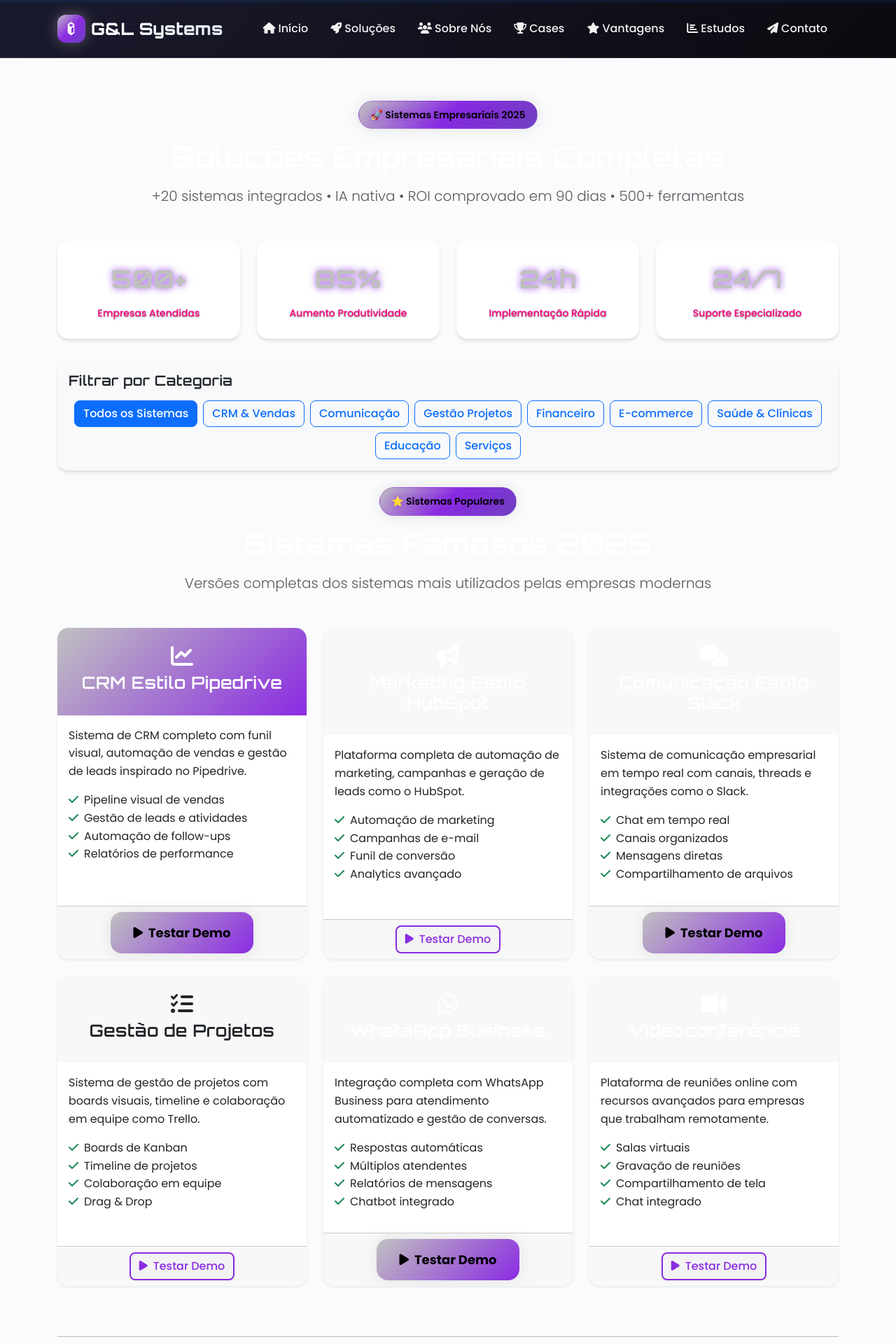
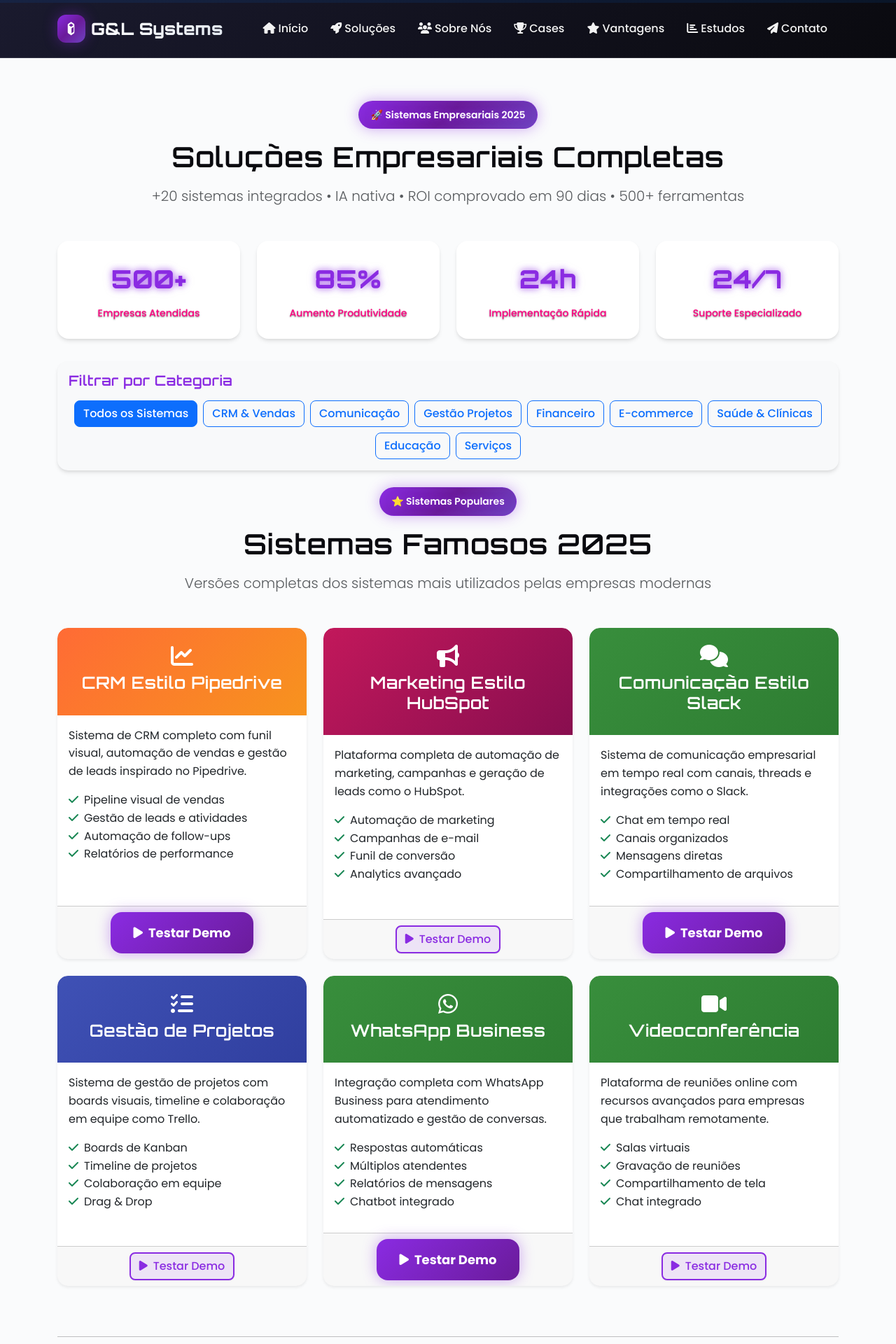
Before and after one commit to lsfrenzel/GLSystemsSite, a Flask app: page /solucoes in a window 1280 px wide. Shown: the top 1920 px of the page at 70% size. Run offline with Flask 3, Linux system fonts and the light colour scheme; some libraries are stand-ins or nearby versions.

Commit message:
Update website colors to purple and improve title contrast
Refactors CSS variables and component styles to implement a purple theme, replacing silver with shades of purple. Updates the primary color, gradients, shadows, and text colors across various components to a purple hue. Also modifies card headers in solutions.html to use segment-specific classes and a consistent text color for better contrast and thematic alignment.

Replit-Commit-Author: Agent
Replit-Commit-Session-Id: 8db193b9-43d9-4e29-9604-f0bcb321a9c8
Replit-Commit-Checkpoint-Type: full_checkpoint
Replit-Commit-Screenshot-Url: https://storage.googleapis.com/screenshot-production-us-central1/c598f6c9-edcb-4e2f-aaf5-095db389766a/8db193b9-43d9-4e29-9604-f0bcb321a9c8/krqV9OD

```diff
--- a/static/css/contact-forms.css
+++ b/static/css/contact-forms.css
@@ -8,9 +8,10 @@
 }
 
 .contact-form .card-header {
-    background: linear-gradient(135deg, #c0c0c0, #8a2be2);
+    background: linear-gradient(135deg, #8a2be2, #6a1b9a);
     border-radius: 16px 16px 0 0;
     border: none;
+    color: #fff;
 }
 
 /* Enhanced Form Fields */
--- a/static/css/modern-components.css
+++ b/static/css/modern-components.css
@@ -23,7 +23,7 @@
 .section-badge {
     display: inline-block;
     background: var(--gradient-tech);
-    color: #000;
+    color: #fff;
     padding: var(--space-2) var(--space-4);
     border-radius: var(--radius-full);
     font-size: var(--text-sm);
@@ -60,20 +60,20 @@
 
 .btn-primary-neon {
     background: var(--gradient-primary);
-    color: #000;
+    color: #fff;
     border: 2px solid var(--primary-color);
     box-shadow: var(--shadow-neon);
 }
 
 .btn-primary-neon:hover {
     background: var(--primary-dark);
-    color: #000;
+    color: #fff;
     transform: translateY(-2px);
     box-shadow: var(--shadow-glow);
 }
 
 .btn-secondary-neon {
-    background: rgba(192, 192, 192, 0.1);
+    background: rgba(138, 43, 226, 0.1);
     color: #8a2be2;
     border: 2px solid #8a2be2;
     box-shadow: var(--shadow-sm);
@@ -87,7 +87,7 @@
 
 .btn-cta {
     background: var(--gradient-neon);
-    color: #000;
+    color: #fff;
     border: none;
     padding: var(--space-4) var(--space-8);
     font-size: var(--text-lg);
@@ -98,7 +98,7 @@
 }
 
 .btn-cta:hover {
-    color: #000;
+    color: #fff;
     transform: translateY(-3px) scale(1.05);
     box-shadow: var(--shadow-glow);
 }
@@ -478,7 +478,7 @@
     justify-content: center;
     margin: 0 auto 1rem;
     font-size: 2rem;
-    color: #000;
+    color: #fff;
     box-shadow: var(--shadow-md);
 }
 
--- a/static/css/style.css
+++ b/static/css/style.css
@@ -2,7 +2,7 @@
 
 :root {
     /* Colors - Cyberpunk Theme */
-    --primary-color: #c0c0c0;
+    --primary-color: #8a2be2;
     --primary-dark: #a0a0a0;
     --primary-light: #e0e0e0;
     --secondary-color: #ff0080;
@@ -16,12 +16,12 @@
     --accent-light: #ff66b3;
 
     /* Silver Gradients */
-    --gradient-primary: linear-gradient(135deg, #c0c0c0 0%, #8a2be2 100%);
-    --gradient-tech: linear-gradient(135deg, #c0c0c0 0%, #8a2be2 50%, #6f42c1 100%);
-    --gradient-neon: linear-gradient(135deg, #c0c0c0 0%, #8a2be2 100%);
+    --gradient-primary: linear-gradient(135deg, #8a2be2 0%, #6a1b9a 100%);
+    --gradient-tech: linear-gradient(135deg, #8a2be2 0%, #6a1b9a 50%, #6f42c1 100%);
+    --gradient-neon: linear-gradient(135deg, #8a2be2 0%, #6a1b9a 100%);
     --gradient-success: linear-gradient(135deg, #00ff88 0%, #00cc66 100%);
     --gradient-dark: linear-gradient(135deg, #1a1a2e 0%, #0a0a0f 100%);
-    --gradient-glass: linear-gradient(135deg, rgba(192,192,192,0.1) 0%, rgba(138,43,226,0.05) 100%);
+    --gradient-glass: linear-gradient(135deg, rgba(138,43,226,0.1) 0%, rgba(106,27,154,0.05) 100%);
 
     /* Spacing Scale - 4px base */
     --space-1: 0.25rem; /* 4px */
@@ -52,9 +52,9 @@
     --shadow-md: 0 4px 6px -1px rgba(0, 0, 0, 0.1), 0 2px 4px -1px rgba(0, 0, 0, 0.06);
     --shadow-lg: 0 10px 15px -3px rgba(0, 0, 0, 0.1), 0 4px 6px -2px rgba(0, 0, 0, 0.05);
     --shadow-xl: 0 20px 25px -5px rgba(0, 0, 0, 0.1), 0 10px 10px -5px rgba(0, 0, 0, 0.04);
-    --shadow-neon: 0 0 20px rgba(192, 192, 192, 0.4);
+    --shadow-neon: 0 0 20px rgba(138, 43, 226, 0.4);
     --shadow-neon-pink: 0 0 20px rgba(138, 43, 226, 0.4);
-    --shadow-glow: 0 0 30px rgba(192, 192, 192, 0.3);
+    --shadow-glow: 0 0 30px rgba(138, 43, 226, 0.3);
 
     /* Border Radius */
     --radius-sm: 0.375rem;
@@ -875,6 +875,165 @@ h1, h2, h3, h4, h5, h6 {
     text-shadow: 0 1px 2px rgba(0, 0, 0, 0.5);
 }
 
+/* Cores específicas por segmento - Psicologia das Cores */
+/* CRM & Vendas - Laranja (energia, conversão) */
+.segment-crm .card-header {
+    background: linear-gradient(135deg, #ff6b35 0%, #f7931e 100%) !important;
+    color: #fff !important;
+}
+
+/* Marketing - Rosa/Magenta (criatividade, emoção) */
+.segment-marketing .card-header {
+    background: linear-gradient(135deg, #c2185b 0%, #880e4f 100%) !important;
+    color: #fff !important;
+}
+
+/* Comunicação - Verde (harmonia, crescimento) */
+.segment-comunicacao .card-header {
+    background: linear-gradient(135deg, #388e3c 0%, #2e7d32 100%) !important;
+    color: #fff !important;
+}
+
+/* Projetos - Azul escuro (confiança, profissionalismo) */
+.segment-projetos .card-header {
+    background: linear-gradient(135deg, #3f51b5 0%, #303f9f 100%) !important;
+    color: #fff !important;
+}
+
+/* Financeiro - Verde escuro (dinheiro, estabilidade) */
+.segment-financeiro .card-header {
+    background: linear-gradient(135deg, #2e7d32 0%, #1b5e20 100%) !important;
+    color: #fff !important;
+}
+
+/* E-commerce - Roxo (luxo, exclusividade) */
+.segment-ecommerce .card-header {
+    background: linear-gradient(135deg, #9c27b0 0%, #7b1fa2 100%) !important;
+    color: #fff !important;
+}
+
+/* Saúde - Azul claro (calma, higiene) */
+.segment-saude .card-header {
+    background: linear-gradient(135deg, #0097a7 0%, #00838f 100%) !important;
+    color: #fff !important;
+}
+
+/* Educação - Amarelo/Dourado (conhecimento, sabedoria) */
+.segment-educacao .card-header {
+    background: linear-gradient(135deg, #f57c00 0%, #e65100 100%) !important;
+    color: #fff !important;
+}
+
+/* Serviços - Indigo (profissionalismo) */
+.segment-servicos .card-header {
+    background: linear-gradient(135deg, #3f51b5 0%, #283593 100%) !important;
+    color: #fff !important;
+}
+
+/* Garantir precedência sobre classes Bootstrap */
+.solution-card.segment-crm .card-header,
+.solution-card.segment-marketing .card-header,
+.solution-card.segment-comunicacao .card-header,
+.solution-card.segment-projetos .card-header,
+.solution-card.segment-financeiro .card-header,
+.solution-card.segment-ecommerce .card-header,
+.solution-card.segment-saude .card-header,
+.solution-card.segment-educacao .card-header,
+.solution-card.segment-servicos .card-header {
+    border-color: transparent !important;
+    border-bottom: none !important;
+}
+
+/* Títulos específicos dos cards devem herdar a cor */
+.solution-card.segment-crm .card-header h1,
+.solution-card.segment-crm .card-header h2,
+.solution-card.segment-crm .card-header h3,
+.solution-card.segment-crm .card-header h4,
+.solution-card.segment-crm .card-header h5,
+.solution-card.segment-crm .card-header h6,
+.solution-card.segment-marketing .card-header h1,
+.solution-card.segment-marketing .card-header h2,
+.solution-card.segment-marketing .card-header h3,
+.solution-card.segment-marketing .card-header h4,
+.solution-card.segment-marketing .card-header h5,
+.solution-card.segment-marketing .card-header h6,
+.solution-card.segment-comunicacao .card-header h1,
+.solution-card.segment-comunicacao .card-header h2,
+.solution-card.segment-comunicacao .card-header h3,
+.solution-card.segment-comunicacao .card-header h4,
+.solution-card.segment-comunicacao .card-header h5,
+.solution-card.segment-comunicacao .card-header h6,
+.solution-card.segment-projetos .card-header h1,
+.solution-card.segment-projetos .card-header h2,
+.solution-card.segment-projetos .card-header h3,
+.solution-card.segment-projetos .card-header h4,
+.solution-card.segment-projetos .card-header h5,
+.solution-card.segment-projetos .card-header h6,
+.solution-card.segment-financeiro .card-header h1,
+.solution-card.segment-financeiro .card-header h2,
+.solution-card.segment-financeiro .card-header h3,
+.solution-card.segment-financeiro .card-header h4,
+.solution-card.segment-financeiro .card-header h5,
+.solution-card.segment-financeiro .card-header h6,
+.solution-card.segment-ecommerce .card-header h1,
+.solution-card.segment-ecommerce .card-header h2,
+.solution-card.segment-ecommerce .card-header h3,
+.solution-card.segment-ecommerce .card-header h4,
+.solution-card.segment-ecommerce .card-header h5,
+.solution-card.segment-ecommerce .card-header h6,
+.solution-card.segment-saude .card-header h1,
+.solution-card.segment-saude .card-header h2,
+.solution-card.segment-saude .card-header h3,
+.solution-card.segment-saude .card-header h4,
+.solution-card.segment-saude .card-header h5,
+.solution-card.segment-saude .card-header h6,
+.solution-card.segment-educacao .card-header h1,
+.solution-card.segment-educacao .card-header h2,
+.solution-card.segment-educacao .card-header h3,
+.solution-card.segment-educacao .card-header h4,
+.solution-card.segment-educacao .card-header h5,
+.solution-card.segment-educacao .card-header h6,
+.solution-card.segment-servicos .card-header h1,
+.solution-card.segment-servicos .card-header h2,
+.solution-card.segment-servicos .card-header h3,
+.solution-card.segment-servicos .card-header h4,
+.solution-card.segment-servicos .card-header h5,
+.solution-card.segment-servicos .card-header h6 {
+    color: inherit !important;
+}
+
+/* Títulos em branco devem ser roxos */
+.card-header h1,
+.card-header h2,
+.card-header h3,
+.card-header h4,
+.card-header h5,
+.card-header h6,
+.section-title,
+h1, h2, h3, h4, h5, h6 {
+    color: inherit !important;
+}
+
+.text-white h1,
+.text-white h2,
+.text-white h3,
+.text-white h4,
+.text-white h5,
+.text-white h6 {
+    color: #8a2be2 !important;
+}
+
+/* Corrigir títulos brancos gerais */
+body h1, body h2, body h3, body h4, body h5, body h6 {
+    color: #8a2be2 !important;
+}
+
+/* Exceto quando em fundos escuros */
+.bg-dark h1, .bg-dark h2, .bg-dark h3, .bg-dark h4, .bg-dark h5, .bg-dark h6,
+.card-dark h1, .card-dark h2, .card-dark h3, .card-dark h4, .card-dark h5, .card-dark h6 {
+    color: #fff !important;
+}
+
 /* Dark Theme Styles for Main Page */
 .bg-dark {
     background: linear-gradient(135deg, #0a0a0f 0%, #1a0a2e 100%) !important;
@@ -893,7 +1052,7 @@ h1, h2, h3, h4, h5, h6 {
 
 .section-badge {
     display: inline-block;
-    background: linear-gradient(135deg, rgba(192, 192, 192, 0.15) 0%, rgba(138, 43, 226, 0.15) 100%);
+    background: linear-gradient(135deg, rgba(138, 43, 226, 0.15) 0%, rgba(106, 27, 154, 0.15) 100%);
     color: #8a2be2;
     padding: 0.5rem 1rem;
     border-radius: 1.5rem;
--- a/templates/solutions.html
+++ b/templates/solutions.html
@@ -66,8 +66,8 @@
     <div class="row mb-5">
         <!-- Pipedrive CRM -->
         <div class="col-lg-4 col-md-6 mb-4">
-            <div class="card solution-card h-100 shadow-sm">
-                <div class="card-header bg-gradient-primary text-white text-center">
+            <div class="card solution-card segment-crm h-100 shadow-sm">
+                <div class="card-header text-center">
                     <i class="fas fa-chart-line fa-2x mb-2"></i>
                     <h4>CRM Estilo Pipedrive</h4>
                 </div>
@@ -88,8 +88,8 @@
 
         <!-- HubSpot Marketing -->
         <div class="col-lg-4 col-md-6 mb-4">
-            <div class="card solution-card h-100 shadow-sm">
-                <div class="card-header bg-gradient-info text-white text-center">
+            <div class="card solution-card segment-marketing h-100 shadow-sm">
+                <div class="card-header text-center">
                     <i class="fas fa-bullhorn fa-2x mb-2"></i>
                     <h4>Marketing Estilo HubSpot</h4>
                 </div>
@@ -110,8 +110,8 @@
 
         <!-- Slack Comunicação -->
         <div class="col-lg-4 col-md-6 mb-4">
-            <div class="card solution-card h-100 shadow-sm">
-                <div class="card-header bg-gradient-success text-white text-center">
+            <div class="card solution-card segment-comunicacao h-100 shadow-sm">
+                <div class="card-header text-center">
                     <i class="fas fa-comments fa-2x mb-2"></i>
                     <h4>Comunicação Estilo Slack</h4>
                 </div>
@@ -132,8 +132,8 @@
 
         <!-- Trello Projetos -->
         <div class="col-lg-4 col-md-6 mb-4">
-            <div class="card solution-card h-100 shadow-sm">
-                <div class="card-header bg-gradient-warning text-dark text-center">
+            <div class="card solution-card segment-projetos h-100 shadow-sm">
+                <div class="card-header text-center">
                     <i class="fas fa-tasks fa-2x mb-2"></i>
                     <h4>Gestão de Projetos</h4>
                 </div>
@@ -154,8 +154,8 @@
 
         <!-- WhatsApp Business -->
         <div class="col-lg-4 col-md-6 mb-4">
-            <div class="card solution-card h-100 shadow-sm">
-                <div class="card-header bg-gradient-success text-white text-center">
+            <div class="card solution-card segment-comunicacao h-100 shadow-sm">
+                <div class="card-header text-center">
                     <i class="fab fa-whatsapp fa-2x mb-2"></i>
                     <h4>WhatsApp Business</h4>
                 </div>
@@ -176,8 +176,8 @@
 
         <!-- Zoom Videoconferência -->
         <div class="col-lg-4 col-md-6 mb-4">
-            <div class="card solution-card h-100 shadow-sm">
-                <div class="card-header bg-gradient-info text-white text-center">
+            <div class="card solution-card segment-comunicacao h-100 shadow-sm">
+                <div class="card-header text-center">
                     <i class="fas fa-video fa-2x mb-2"></i>
                     <h4>Videoconferência</h4>
                 </div>
@@ -211,8 +211,8 @@
     <div class="row">
         <!-- E-commerce -->
         <div class="col-lg-4 col-md-6 mb-4">
-            <div class="card solution-card h-100 shadow-sm">
-                <div class="card-header bg-primary text-white text-center">
+            <div class="card solution-card segment-ecommerce h-100 shadow-sm">
+                <div class="card-header text-center">
                     <i class="fas fa-shopping-cart fa-2x mb-2"></i>
                     <h4>Sistema de Vendas Online</h4>
                 </div>
@@ -233,8 +233,8 @@
 
         <!-- Agenda Online -->
         <div class="col-lg-4 col-md-6 mb-4">
-            <div class="card solution-card h-100 shadow-sm">
-                <div class="card-header bg-success text-white text-center">
+            <div class="card solution-card segment-saude h-100 shadow-sm">
+                <div class="card-header text-center">
                     <i class="fas fa-calendar-check fa-2x mb-2"></i>
                     <h4>Agenda Online</h4>
                 </div>
@@ -255,8 +255,8 @@
 
         <!-- Controle de Estoque -->
         <div class="col-lg-4 col-md-6 mb-4">
-            <div class="card solution-card h-100 shadow-sm">
-                <div class="card-header bg-warning text-dark text-center">
+            <div class="card solution-card segment-financeiro h-100 shadow-sm">
+                <div class="card-header text-center">
                     <i class="fas fa-boxes fa-2x mb-2"></i>
                     <h4>Controle de Estoque</h4>
                 </div>
@@ -277,8 +277,8 @@
 
         <!-- Sistema Financeiro -->
         <div class="col-lg-4 col-md-6 mb-4">
-            <div class="card solution-card h-100 shadow-sm">
-                <div class="card-header bg-info text-white text-center">
+            <div class="card solution-card segment-financeiro h-100 shadow-sm">
+                <div class="card-header text-center">
                     <i class="fas fa-chart-line fa-2x mb-2"></i>
                     <h4>Sistema Financeiro</h4>
                 </div>
@@ -299,8 +299,8 @@
 
         <!-- Gestão Restaurante -->
         <div class="col-lg-4 col-md-6 mb-4">
-            <div class="card solution-card h-100 shadow-sm">
-                <div class="card-header bg-danger text-white text-center">
+            <div class="card solution-card segment-servicos h-100 shadow-sm">
+                <div class="card-header text-center">
                     <i class="fas fa-utensils fa-2x mb-2"></i>
                     <h4>Gestão para Restaurantes</h4>
                 </div>
@@ -321,8 +321,8 @@
 
         <!-- Mini ERP -->
         <div class="col-lg-4 col-md-6 mb-4">
-            <div class="card solution-card h-100 shadow-sm">
-                <div class="card-header bg-dark text-white text-center">
+            <div class="card solution-card segment-financeiro h-100 shadow-sm">
+                <div class="card-header text-center">
                     <i class="fas fa-cogs fa-2x mb-2"></i>
                     <h4>Mini ERP Financeiro</h4>
                 </div>
@@ -344,7 +344,7 @@
         <!-- Sistema para Oficinas -->
         <div class="col-lg-4 col-md-6 mb-4">
             <div class="card solution-card h-100 shadow-sm">
-                <div class="card-header bg-secondary text-white text-center">
+                <div class="card-header text-center">
                     <i class="fas fa-wrench fa-2x mb-2"></i>
                     <h4>Gestão de Oficinas</h4>
                 </div>
@@ -366,7 +366,7 @@
         <!-- Sistema Imobiliário -->
         <div class="col-lg-4 col-md-6 mb-4">
             <div class="card solution-card h-100 shadow-sm">
-                <div class="card-header bg-primary text-white text-center">
+                <div class="card-header text-center">
                     <i class="fas fa-home fa-2x mb-2"></i>
                     <h4>Gestão Imobiliária</h4>
                 </div>
@@ -388,7 +388,7 @@
         <!-- Sistema para Academia -->
         <div class="col-lg-4 col-md-6 mb-4">
             <div class="card solution-card h-100 shadow-sm">
-                <div class="card-header bg-success text-white text-center">
+                <div class="card-header text-center">
                     <i class="fas fa-dumbbell fa-2x mb-2"></i>
                     <h4>Gestão de Academia</h4>
                 </div>
```
Also changed, not shown: other parts of static/css/style.css (+27 -27 lines), 1 other file.
